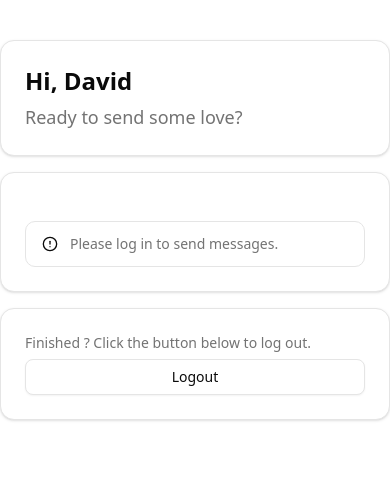
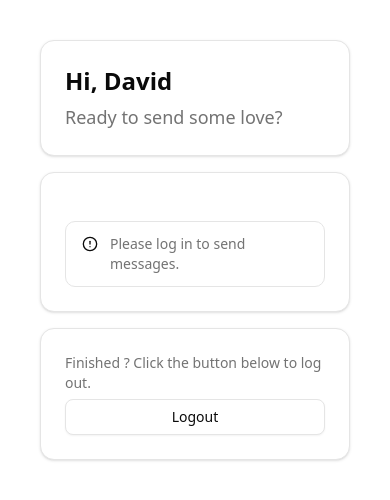
Before and after one commit to razekd/lovebox, a React (Vite) app in the folder web/: page /dashboard in a window 390 px wide. Shown: the top 500 px of the page. Built offline with nearby package versions, Linux system fonts and the light colour scheme.

Commit message:
fix: added padding x for mobile

```diff
--- a/web/src/pages/Dashboard.tsx
+++ b/web/src/pages/Dashboard.tsx
@@ -12,7 +12,7 @@ import { useAuth } from '@/auth/AuthProvider';
 const Dashboard = () => {
   const { user } = useAuth();
   return (
-    <div className="flex flex-col items-center justify-between max-w-md mx-auto space-y-4 mt-10">
+    <div className="flex flex-col items-center justify-between max-w-md space-y-4 mt-10 mx-10 sm:mx-auto">
       <Card className="w-full">
         <CardHeader>
           <CardTitle className="text-2xl">
--- a/web/src/pages/LoginPage.tsx
+++ b/web/src/pages/LoginPage.tsx
@@ -87,7 +87,7 @@ const LoginPage = () => {
   }
 
   return (
-    <Card className="max-w-md mx-auto mt-10 p-6">
+    <Card className="max-w-md mx-10 sm:mx-auto mt-10 p-6">
       <CardHeader className="text-center">
         <h2 className="text-2xl font-bold">Login to your dashboard</h2>
       </CardHeader>
```
